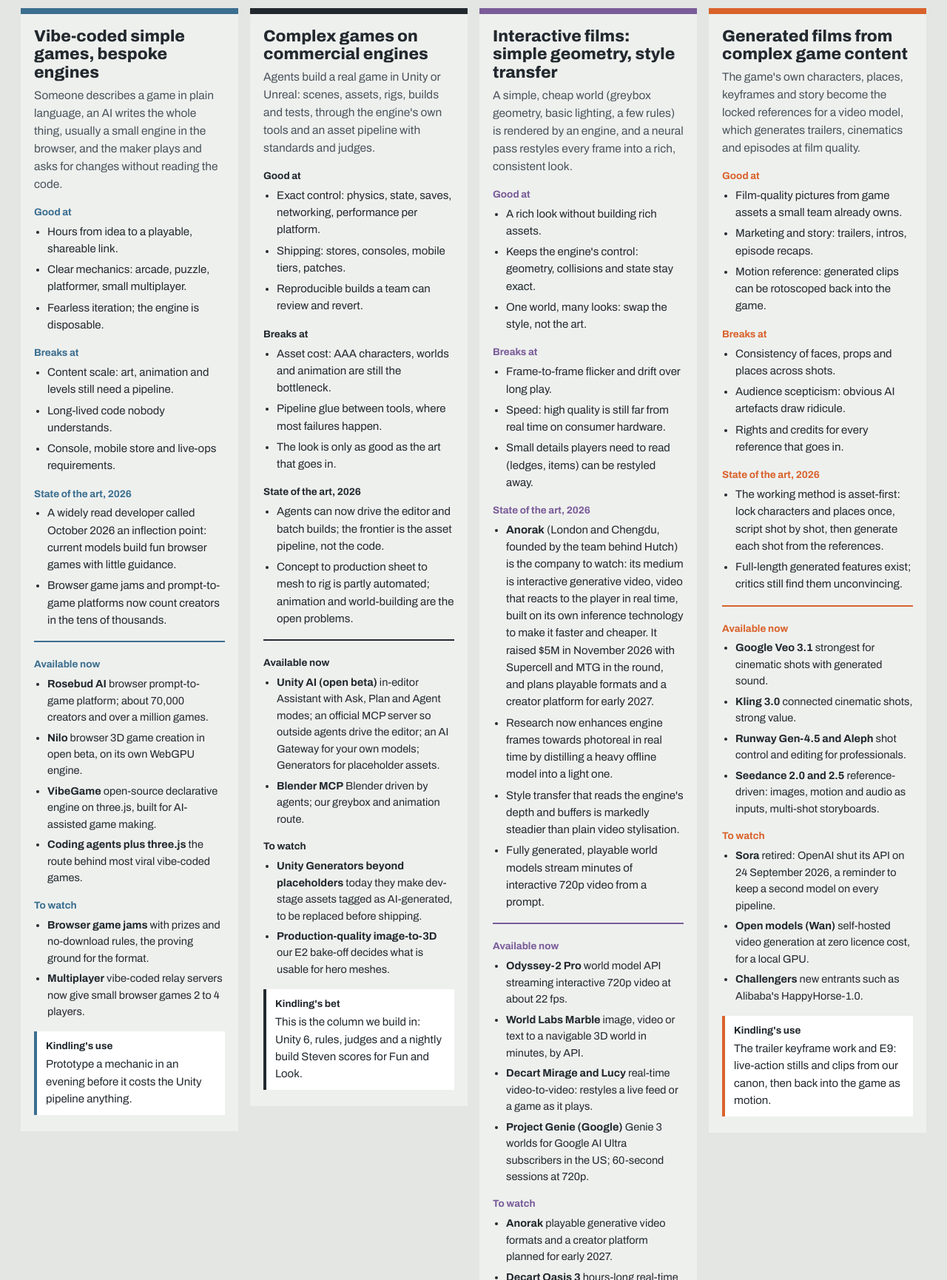
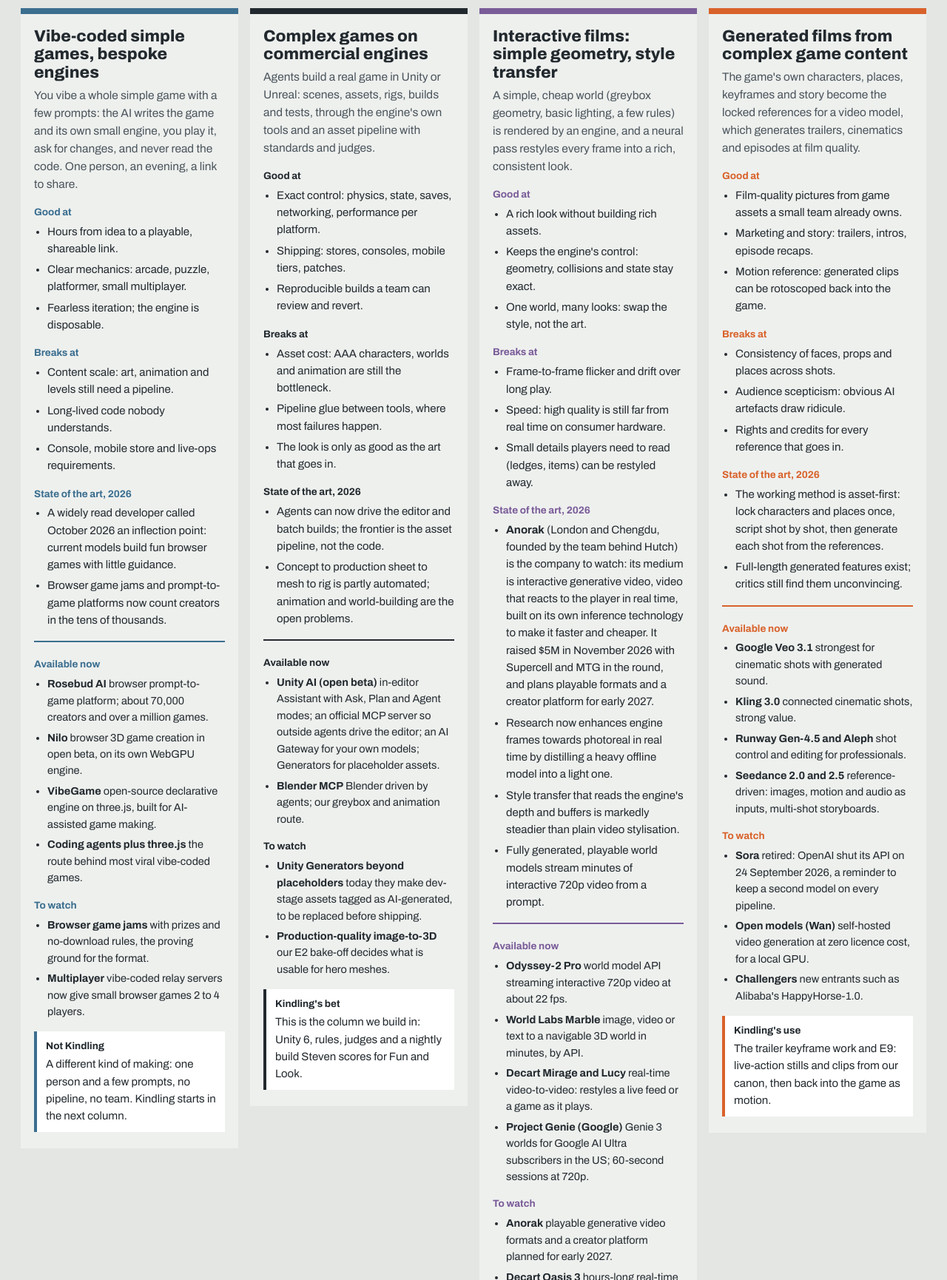
Before and after one commit to sk3nt/KindlingDashboard, a plain HTML site: page thought.html in a window 1280 px wide. Shown: the part 490-2220 px from the top of the page at 74% size. Drawn offline with Linux system fonts and the light colour scheme.

Commit message:
Thought leadership: column 1 is a whole simple game from a few prompts, not Kindling
Co-Authored-By: Claude Opus 5.5 <noreply@anthropic.com>
Claude-Session: https://claude.ai/code/session_01CEbf9LVso6PKy8oWvLqneL

```diff
--- a/thought.html
+++ b/thought.html
@@ -54,7 +54,7 @@ a:focus-visible{outline:3px solid var(--ember);outline-offset:2px}
   <div class="cols">
     <section class="col k1" aria-labelledby="c1">
       <h2 id="c1">Vibe-coded simple games, bespoke engines</h2>
-      <p class="def">Someone describes a game in plain language, an AI writes the whole thing, usually a small engine in the browser, and the maker plays and asks for changes without reading the code.</p>
+      <p class="def">You vibe a whole simple game with a few prompts: the AI writes the game and its own small engine, you play it, ask for changes, and never read the code. One person, an evening, a link to share.</p>
       <h3>Good at</h3>
       <ul><li>Hours from idea to a playable, shareable link.</li><li>Clear mechanics: arcade, puzzle, platformer, small multiplayer.</li><li>Fearless iteration; the engine is disposable.</li></ul>
       <h3>Breaks at</h3>
@@ -62,7 +62,7 @@ a:focus-visible{outline:3px solid var(--ember);outline-offset:2px}
       <h3>State of the art, 2026</h3>
       <ul><li>A widely read developer called October 2026 an inflection point: current models build fun browser games with little guidance.</li><li>Browser game jams and prompt-to-game platforms now count creators in the tens of thousands.</li></ul>
       <div class="prod"><h3>Available now</h3><ul><li><b>Rosebud AI</b> browser prompt-to-game platform; about 70,000 creators and over a million games.</li><li><b>Nilo</b> browser 3D game creation in open beta, on its own WebGPU engine.</li><li><b>VibeGame</b> open-source declarative engine on three.js, built for AI-assisted game making.</li><li><b>Coding agents plus three.js</b> the route behind most viral vibe-coded games.</li></ul><h3>To watch</h3><ul><li><b>Browser game jams</b> with prizes and no-download rules, the proving ground for the format.</li><li><b>Multiplayer</b> vibe-coded relay servers now give small browser games 2 to 4 players.</li></ul></div>
-      <div class="bet"><b>Kindling's use</b>Prototype a mechanic in an evening before it costs the Unity pipeline anything.</div>
+      <div class="bet"><b>Not Kindling</b>A different kind of making: one person and a few prompts, no pipeline, no team. Kindling starts in the next column.</div>
     </section>
 
     <section class="col k2" aria-labelledby="c2">
```
